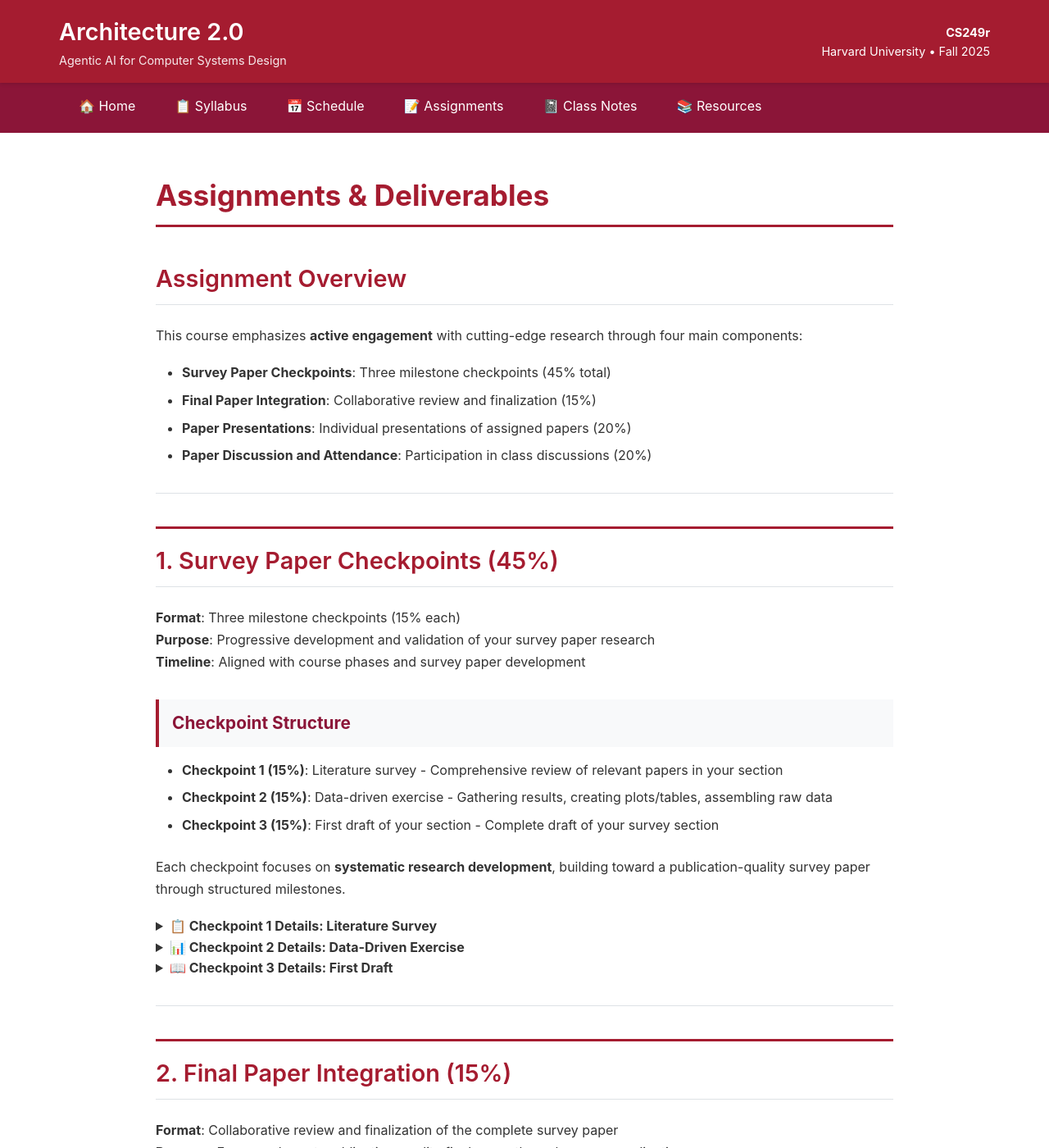
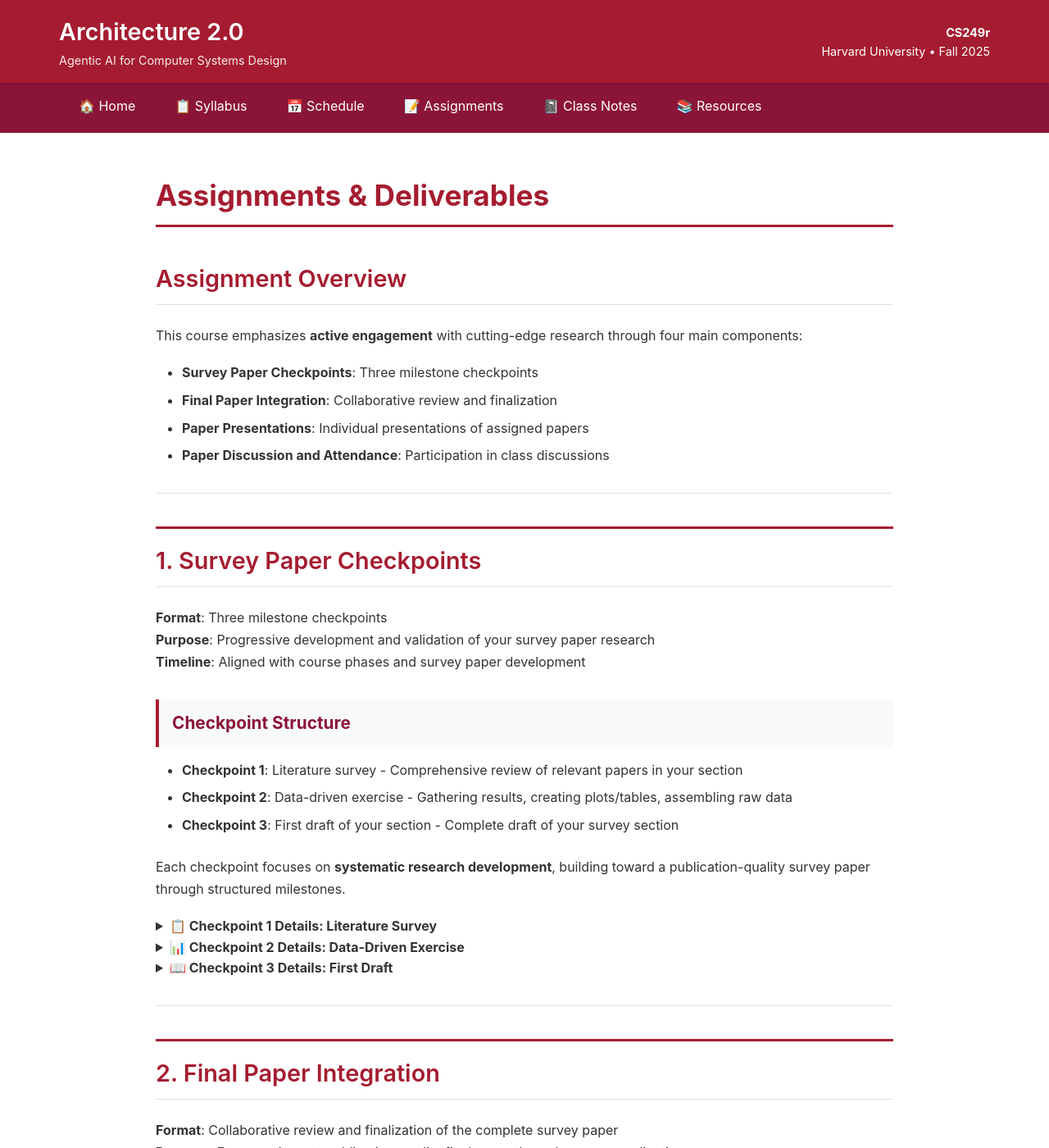
Before and after one commit to harvard-edge/cs249r_fall2025, a Jekyll site: the page built from course/assignments.md, in a window 1280 px wide and 1400 px high. Shown: the whole window at 82% size. Built offline with Jekyll 4.4.1, drawn with Linux system fonts in a browser that asks for light colours; our own code applies the rules of GitHub Pages for plain Markdown files; some of the changed text lies outside the part shown.

Commit message:
Remove grading percentages from assignments.md - keep only in syllabus.md

```diff
--- a/course/assignments.md
+++ b/course/assignments.md
@@ -8,23 +8,23 @@ layout: default
 
 This course emphasizes **active engagement** with cutting-edge research through four main components:
 
-- **Survey Paper Checkpoints**: Three milestone checkpoints (45% total)
-- **Final Paper Integration**: Collaborative review and finalization (15%)
-- **Paper Presentations**: Individual presentations of assigned papers (20%)
-- **Paper Discussion and Attendance**: Participation in class discussions (20%)
+- **Survey Paper Checkpoints**: Three milestone checkpoints
+- **Final Paper Integration**: Collaborative review and finalization
+- **Paper Presentations**: Individual presentations of assigned papers
+- **Paper Discussion and Attendance**: Participation in class discussions
 
 ---
 
-## 1. Survey Paper Checkpoints (45%)
+## 1. Survey Paper Checkpoints
 
-**Format**: Three milestone checkpoints (15% each)
+**Format**: Three milestone checkpoints
 **Purpose**: Progressive development and validation of your survey paper research
 **Timeline**: Aligned with course phases and survey paper development
 
 ### Checkpoint Structure
-- **Checkpoint 1 (15%)**: Literature survey - Comprehensive review of relevant papers in your section
-- **Checkpoint 2 (15%)**: Data-driven exercise - Gathering results, creating plots/tables, assembling raw data
-- **Checkpoint 3 (15%)**: First draft of your section - Complete draft of your survey section
+- **Checkpoint 1**: Literature survey - Comprehensive review of relevant papers in your section
+- **Checkpoint 2**: Data-driven exercise - Gathering results, creating plots/tables, assembling raw data
+- **Checkpoint 3**: First draft of your section - Complete draft of your survey section
 
 Each checkpoint focuses on **systematic research development**, building toward a publication-quality survey paper through structured milestones.
 
@@ -66,7 +66,7 @@ Each checkpoint focuses on **systematic research development**, building toward
 
 ---
 
-## 2. Final Paper Integration (15%)
+## 2. Final Paper Integration
 
 **Format**: Collaborative review and finalization of the complete survey paper
 **Purpose**: Ensure coherent, publication-quality final paper through group coordination
@@ -79,7 +79,7 @@ Each checkpoint focuses on **systematic research development**, building toward
 
 ---
 
-## 3. Paper Presentations (20%)
+## 3. Paper Presentations
 
 **Format**: Present and lead discussion for assigned papers (individually or in pairs)
 **Structure**: 20-minute presentation + 20-minute facilitated discussion per paper
@@ -103,7 +103,7 @@ Each checkpoint focuses on **systematic research development**, building toward
 
 ---
 
-## 4. In-Class Paper Discussion and Attendance (20%)
+## 4. In-Class Paper Discussion and Attendance
 
 **Format**: Active participation in class discussions and consistent attendance
 **Purpose**: Engage with course material through thoughtful discussion and peer interaction
```
